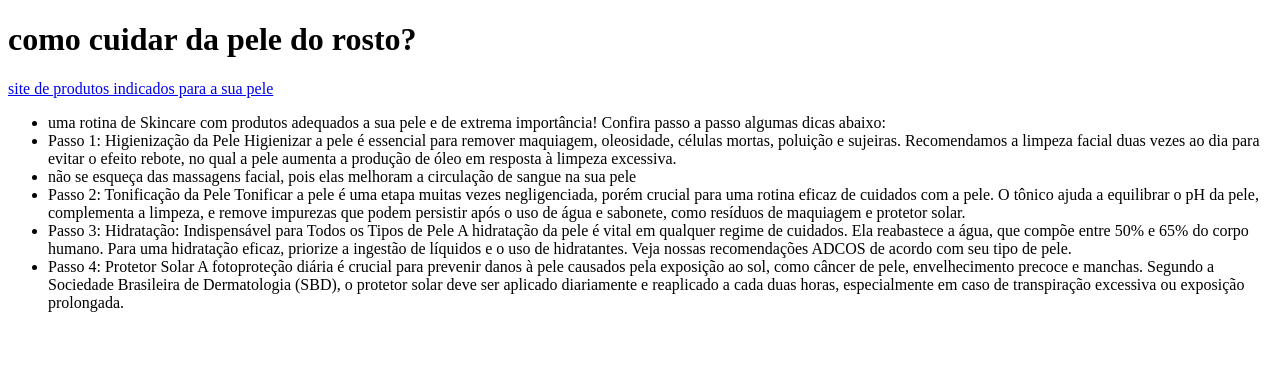
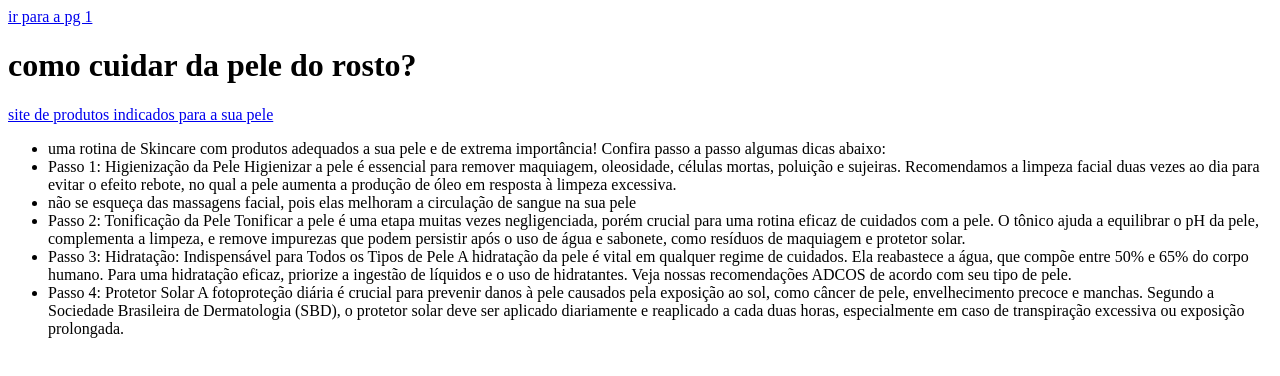
Before and after one commit to 06myllena/site2B, a plain HTML site: page pg2.html in a window 1280 px wide. Drawn offline with Linux system fonts and the light colour scheme.

Commit message:
Atualizar o pg2.html

```diff
--- a/pg2.html
+++ b/pg2.html
@@ -10,6 +10,7 @@
 </head>
 
 <body>
+<a Link href="index.html" rel="prev" target=" blank">ir para a pg 1</a>
 
 <h1> como cuidar da pele do rosto?</h1>
 <a href="https://www.quemdisseberenice.com.br/combo-skincare-que-a-sua-pele-merece-6-itens/EXEMPLO_SITE/">site de produtos indicados para a sua pele</a>
```
